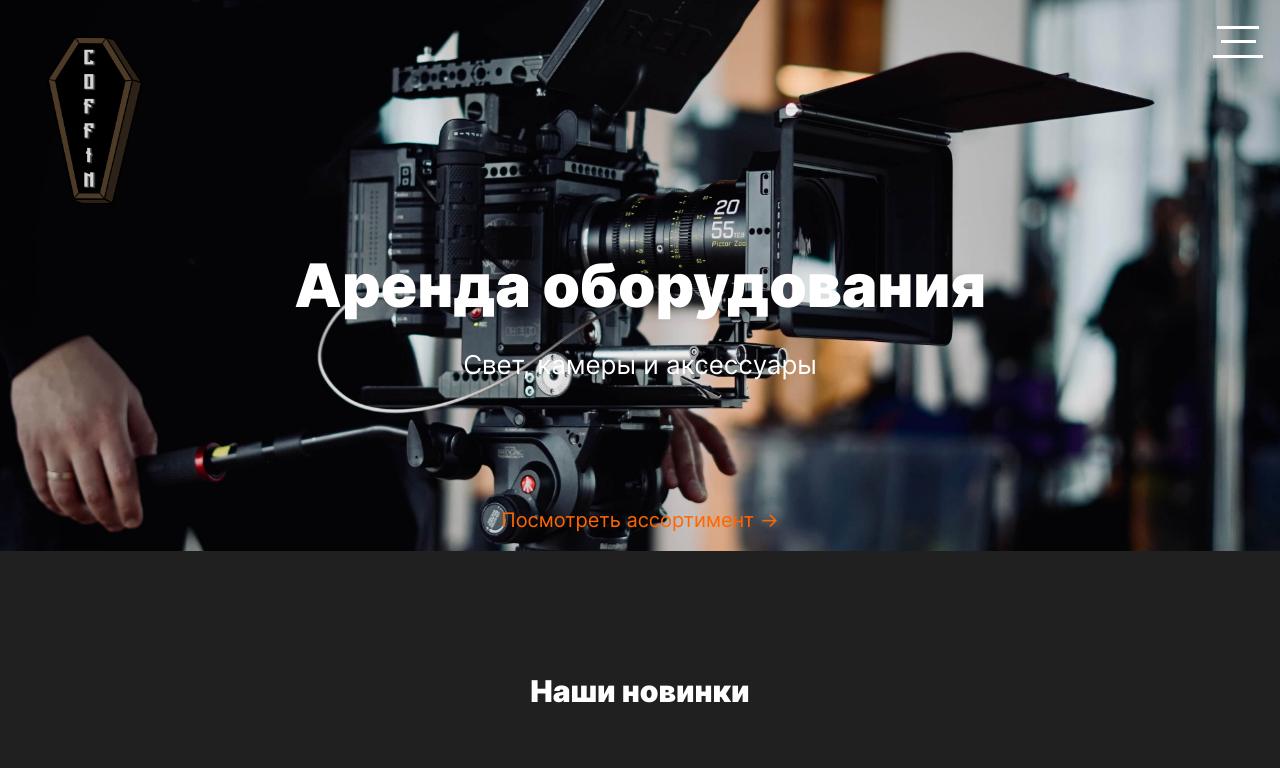
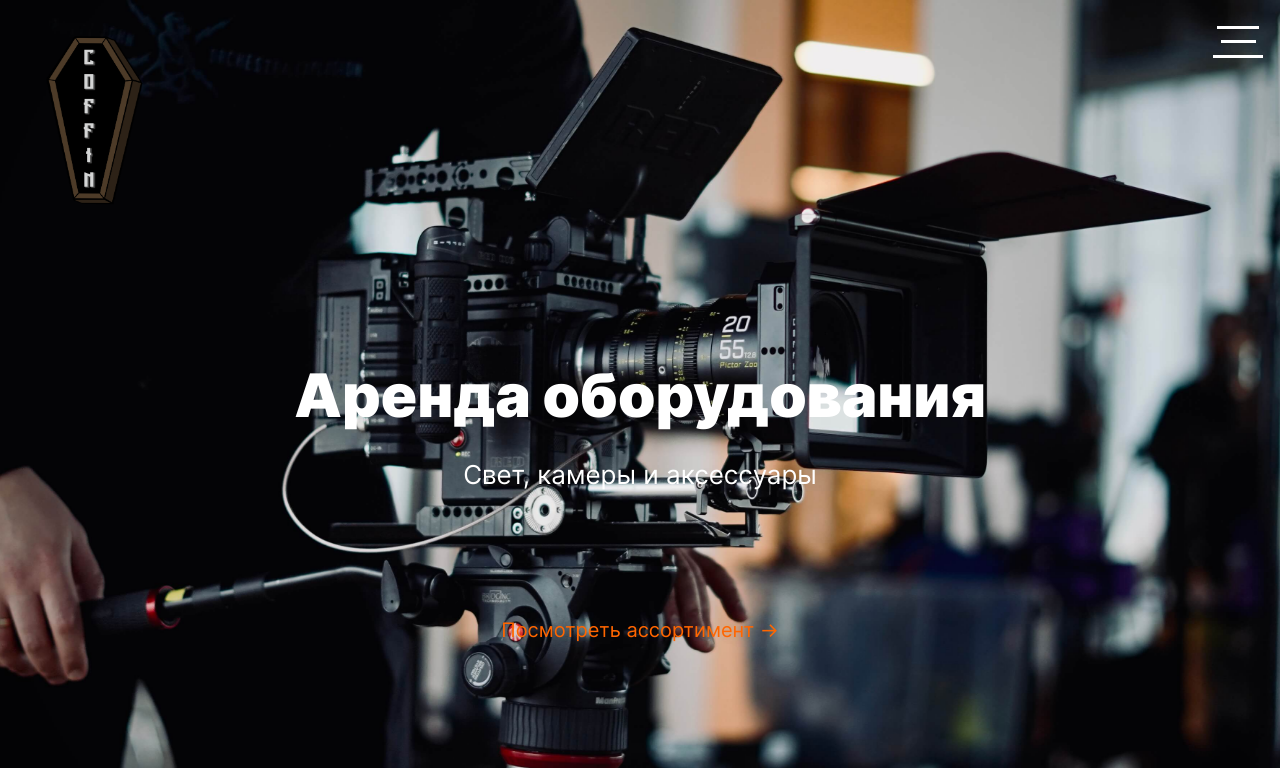
Before and after one commit to kato-code/rental, a React app: page / in a window 1280 px wide. Shown: the top 768 px of the page. Built offline with nearby package versions, Linux system fonts and the light colour scheme; grey boxes are pictures that could not be loaded.

Commit message:
fixed: background

```diff
--- a/src/components/Header/Header.css
+++ b/src/components/Header/Header.css
@@ -1,4 +1,9 @@
 .header {
+    display: flex;
+    flex-direction: column;
+
+    height: 100vh;
+
     padding: 20px;
 
     box-sizing: border-box;
--- a/src/components/HomePage/HomePage.css
+++ b/src/components/HomePage/HomePage.css
@@ -1,7 +1,5 @@
 .home-page__container {
-    width: 100%;
-
-    margin-top: 30px;
+    margin: auto;
 
     display: flex;
     flex-direction: column;
```
Also changed, not shown: src/images/new3.jpg (deleted), src/images/new4.jpg (deleted), 1 other file.
